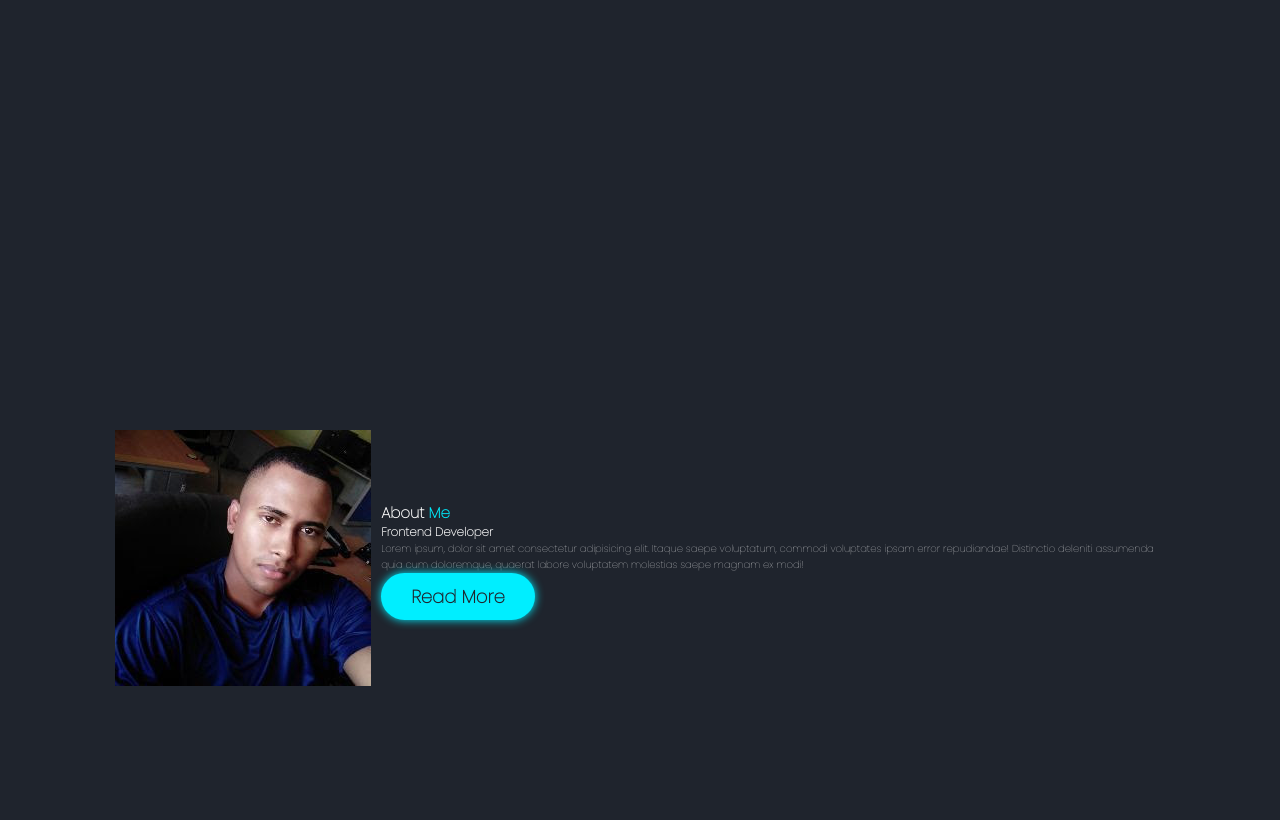
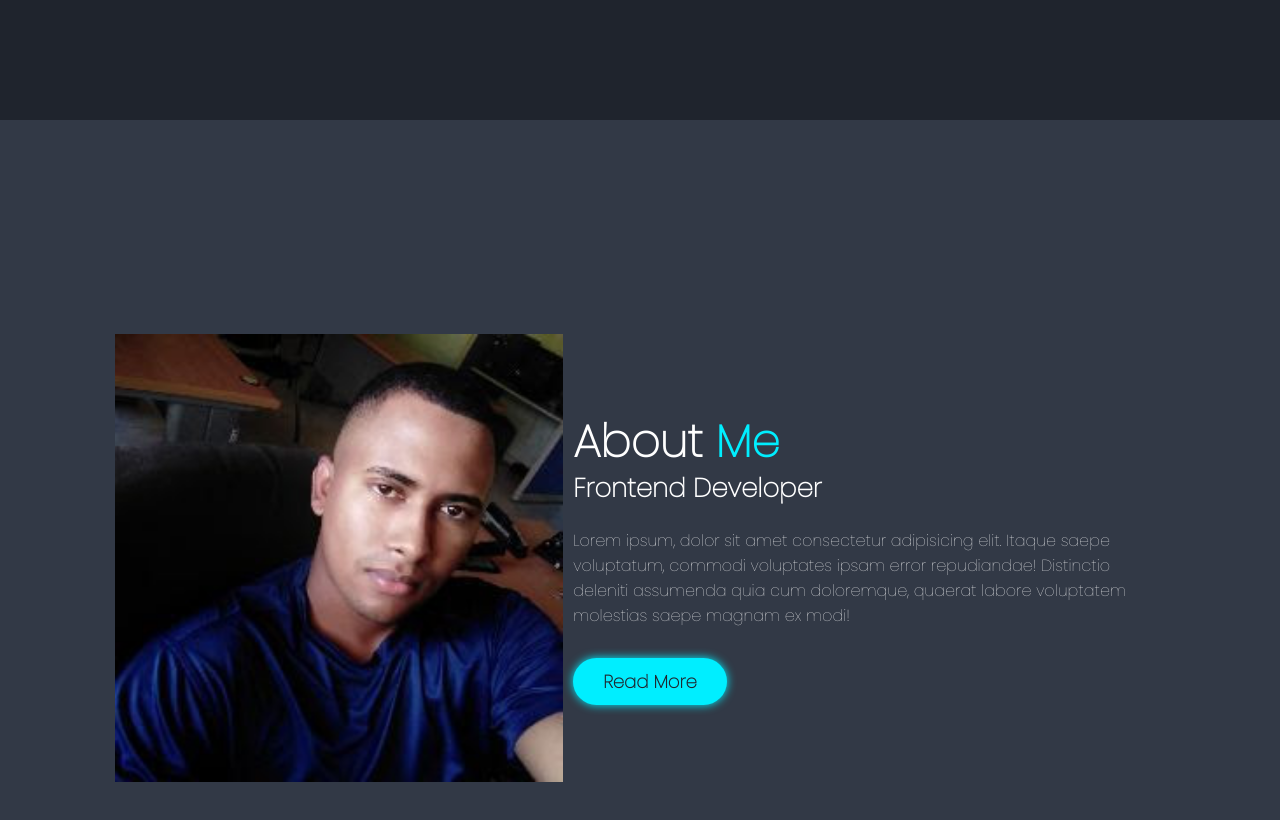
Before and after one commit to SantoManuel/PortafolioDigital, a plain HTML site: page index.html in a window 1280 px wide. Shown: the part 680-1500 px from the top of the page. Drawn offline with nearby package versions, Linux system fonts and the light colour scheme.

Commit message:
Termino de la sesion about

```diff
--- a/css/style.css
+++ b/css/style.css
@@ -124,4 +124,25 @@ span{
     justify-content: center;
     align-items: center;
     gap:1rem;
+    background: var(--second-bg-color);
 }
+.about-img img{
+    width: 35vw;
+}
+.heading{
+    text-align: center;
+    font-size: 4.5rem;
+}
+.about-content h2{
+    text-align: left;
+    line-height: 1.2;
+
+}
+.about-content h3{
+    font-size: 2.6rem;
+}
+.about-content p{
+    font-size: 1.6rem;
+    margin: 2rem 0 3rem;
+
+}
--- a/index.html
+++ b/index.html
@@ -52,7 +52,7 @@
         <div class="about-img">
         <img src="images/Avatar_santoManuel.jpg" alt="">
         </div>
-        <div>
+        <div class="about-content">
             <h2 class="heading">About <span>Me</span></h2>
             <h3>Frontend Developer</h3>
             <p>
```
